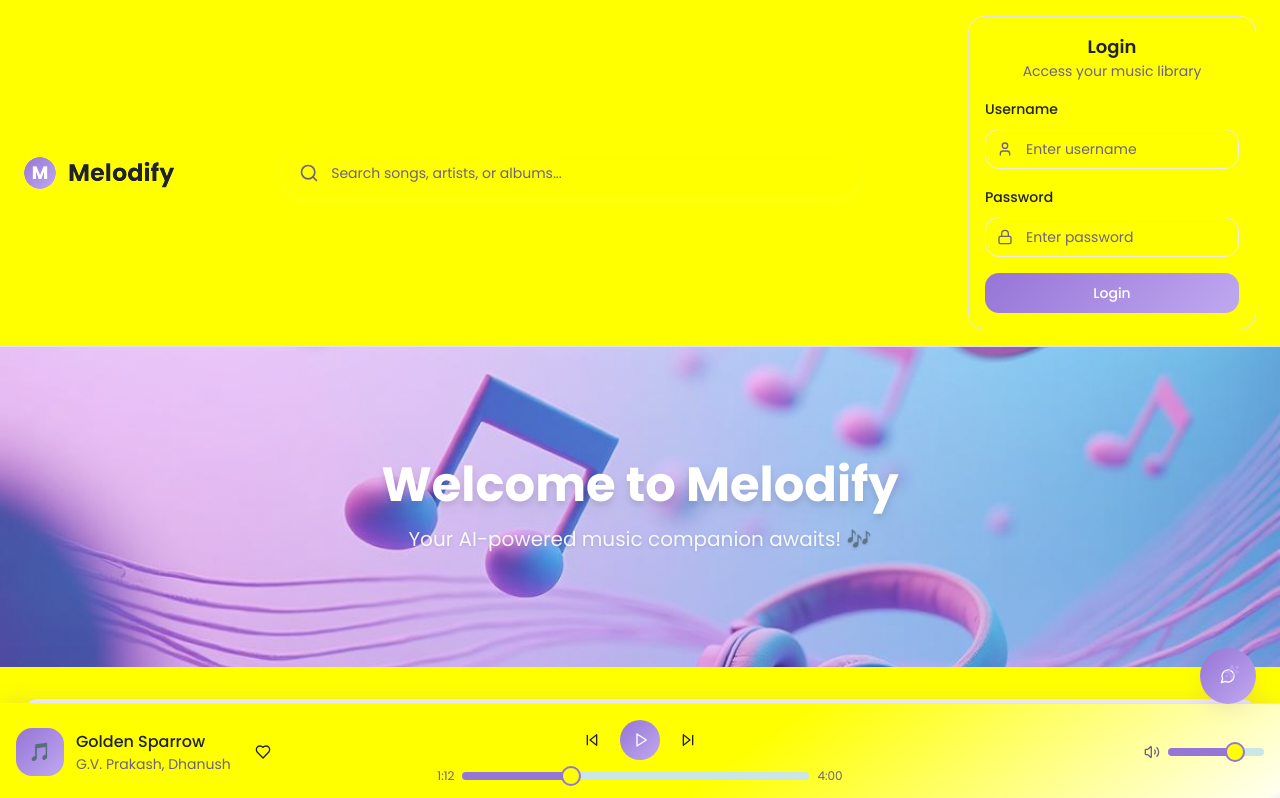
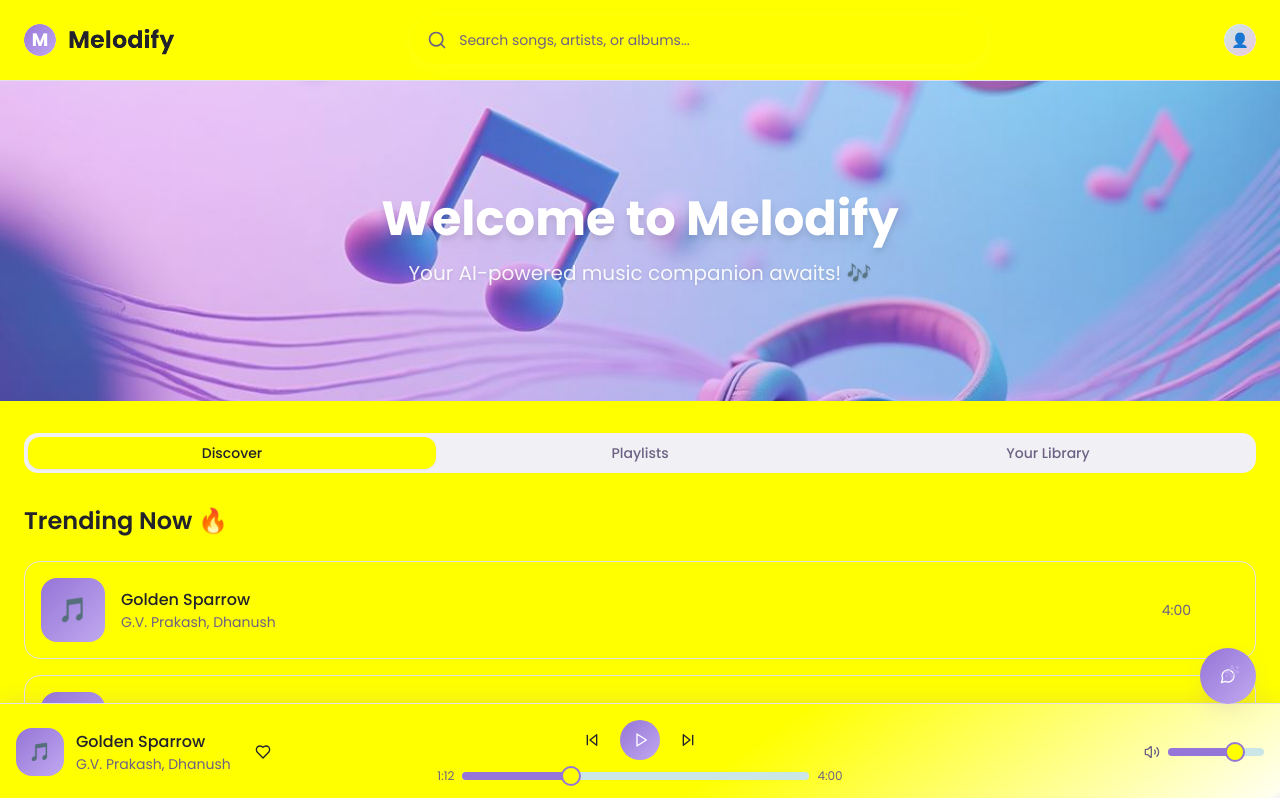
Before and after one commit to sivaranji627/sonic-friend-app, a React (Vite) app: page / in a window 1280 px wide. Shown: the top 798 px of the page. Built offline with nearby package versions, Linux system fonts and the light colour scheme.

Commit message:
Replace login page with icon
Replaced the user login page with an icon.

```diff
--- a/src/pages/Index.tsx
+++ b/src/pages/Index.tsx
@@ -3,7 +3,6 @@ import { SearchBar } from "@/components/SearchBar";
 import { MusicPlayer } from "@/components/MusicPlayer";
 import { SongCard } from "@/components/SongCard";
 import { Playlist } from "@/components/Playlist";
-import { UserLogin } from "@/components/UserLogin";
 import { AIAssistant } from "@/components/AIAssistant";
 import { Card } from "@/components/ui/card";
 import { Tabs, TabsContent, TabsList, TabsTrigger } from "@/components/ui/tabs";
@@ -90,7 +89,11 @@ const Index = () => {
 
             <SearchBar onSearch={handleSearch} />
 
-            <UserLogin />
+            <div className="flex items-center gap-2">
+              <div className="w-8 h-8 rounded-full bg-gradient-secondary flex items-center justify-center">
+                <span className="text-sm font-medium text-secondary-foreground">👤</span>
+              </div>
+            </div>
           </div>
         </div>
       </header>
```
